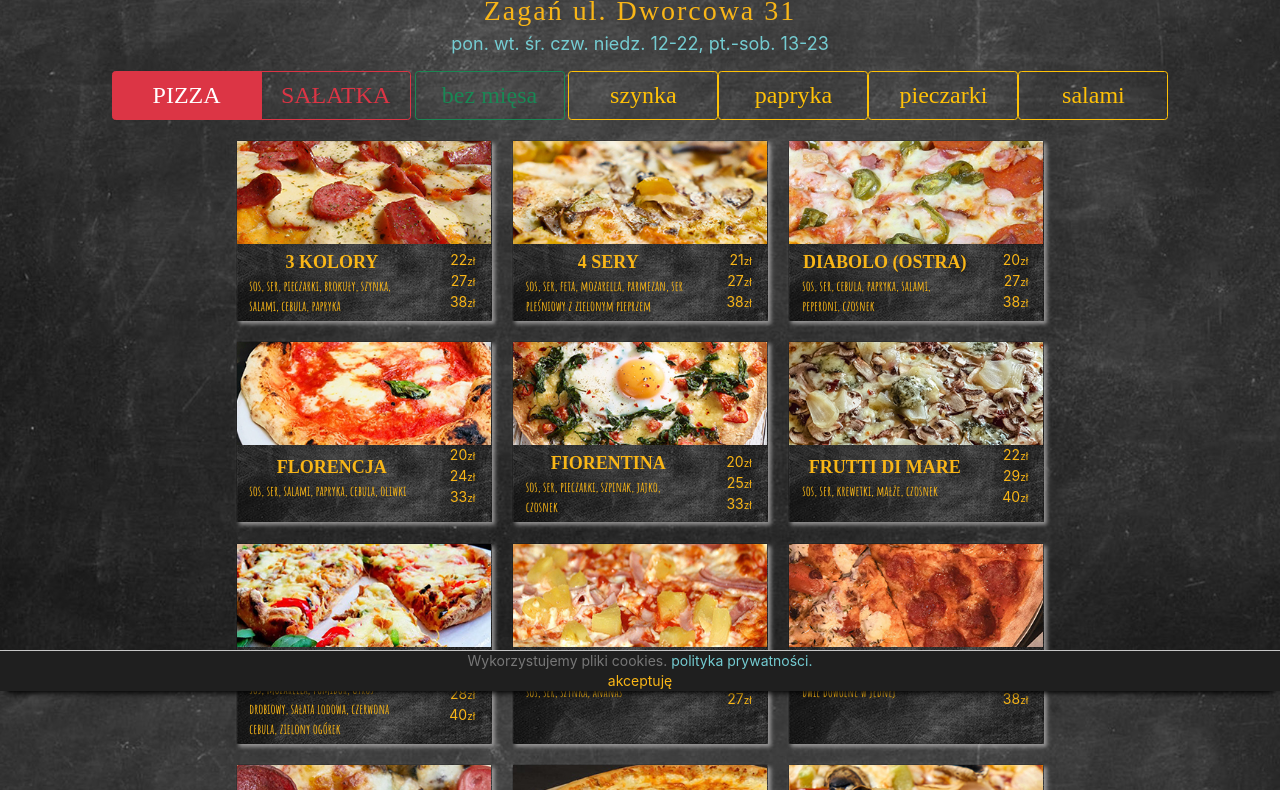
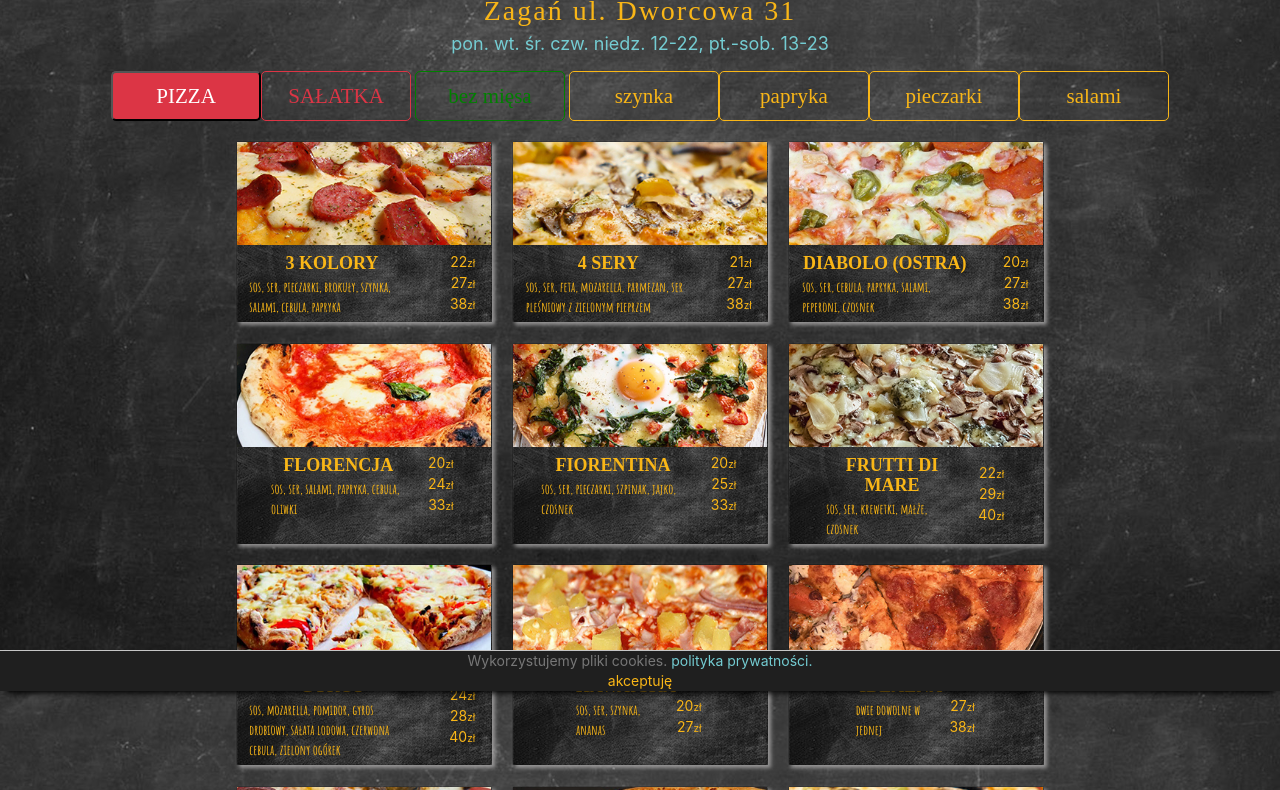
Before and after one commit to PiotrBozek/newSite3po3_2021, a React app: page / in a window 1280 px wide. Shown: the part 109-899 px from the top of the page. Built offline with nearby package versions, Linux system fonts and the light colour scheme; a web font is replaced by a local one.

Commit message:
corrected buttons

```diff
--- a/src/components/App.css
+++ b/src/components/App.css
@@ -1,5 +1,5 @@
 * {
-    margin: 0;
+    margin: 0 auto;
     padding: 0;
 }
 
@@ -11,9 +11,15 @@ body {
 }
 
 .App {
+    display: flex;
+    flex-direction: column;
     width: 100vw;
+    min-height: 100hv;
     position: relative;
     text-align: center;
+}
+.information {
+    flex-basis: 10vh;
 }
 
 footer {
@@ -24,3 +30,8 @@ footer {
     padding-top: 3px;
     font-size: 18px;
 }
+
+.products {
+    flex-grow: 1;
+    border: chartreuse 1px solid;
+}
--- a/src/components/App.js
+++ b/src/components/App.js
@@ -111,17 +111,16 @@ class App extends React.Component {
 
 render() {
   const {choice, choiceHam, choiceMushrooms, choicePeppers, choiceSalami, coockies, flag, pizzas, salad, vegetarian} = this.state
-  console.log(coockies)
   return (
     <Router>
     <div className="App">
           <Header
-          FlagClickPl={this.handleFlagClickPl}
-          FlagClickEn={this.handleFlagClickEn}
-          flag = {flag}
+              FlagClickPl={this.handleFlagClickPl}
+              FlagClickEn={this.handleFlagClickEn}
+              flag = {flag}
           />
           <Information className="information" />
-          <Search
+          <Search    className="search"
               onFormSubmitPizza = {this.onValueButtonPizza}
               onFormSubmitSalad = {this.onValueButtonSalad}
               onChangeStateVegetarian = {this.changeStateVege}
@@ -139,6 +138,7 @@ render() {
               flag={flag}
           />
           <Products
+              className="products"
               products={choice === 'pizza' ? pizzas :  salad }
               vegetarian = {vegetarian}
               ham = {choiceHam}
--- a/src/components/Header/styles.css
+++ b/src/components/Header/styles.css
@@ -58,13 +58,8 @@
     width: 100%;
 }
 
-.activeFlag {
-    /* box-shadow: cornflowerblue; */
-    border: red 3px solid;
-}
-
 @media ( max-width: 1650px) {
-    .phoneFlags {
+    .headerPhone {
         font-size: 24px;
     }
 }
@@ -84,7 +79,7 @@
 }}
 
 @media (max-width: 720px) {
-    .phoneFlags {
+    .headerPhone {
         font-size: 18px;
     }
 }
@@ -99,4 +94,8 @@
     .pubLogo {
         width: 90%;
     }
+    .headerPhone {
+        font-size: 16px;
+    }
+
 }
--- a/src/components/Products/Product/Product.jsx
+++ b/src/components/Products/Product/Product.jsx
@@ -1,7 +1,5 @@
 import React from 'react';
 import './styles.css';
-// import bgProduct from '../../../image/bgcart.jpg';
-
 
 const Product = (props) => {
 
@@ -15,7 +13,6 @@ const Product = (props) => {
 
     return (
         <div className="cards" onClick={() => props.productView(props.id)}>
-
             <div className="card">
                 <div>
                     <img className="image" src={picture} alt={`Pizza ${name}`} />
--- a/src/components/Products/Product/styles.css
+++ b/src/components/Products/Product/styles.css
@@ -130,3 +130,6 @@
         font-size: 10px;
     }
 }
+@media (max-width: 480px) {
+
+}
--- a/src/components/Search/Search.jsx
+++ b/src/components/Search/Search.jsx
@@ -9,58 +9,58 @@ const Search = (props) => {
         <>
         <div className="search">
             <ButtonGroup aria-label="Toolbar with button groups">
-                <Button
-                    className={props.choice === 'pizza' ? "buttonRedActive" : "button"}
+                <button
+                    className={props.choice === 'pizza' ? "buttonRedActive" : "button_choice"}
                     variant="outline-danger"
                     onClick={props.onFormSubmitPizza}
                 >
                         PIZZA
-                </Button>
-                <Button
-                    className={props.choice === 'salad' ? "buttonRedActive" : "button"}
+                </button>
+                <button
+                        className={props.choice === 'salad' ? "buttonRedActive" : "button_choice"}
                     variant="outline-danger"
                     onClick={props.onFormSubmitSalad}
                 >
                         {props.flag === 'pl' ? "SAŁATKA" : "SALAD"}
-                </Button>
+                </button>
             </ButtonGroup>{' '}
             <ButtonGroup >
-                <Button
-                    className ={props.vegetarian === true ? "buttonVegeActive" : "button"}
+                <button
+                    className ={props.vegetarian === true ? "buttonVegeActive" : "button_vege"}
                     variant="outline-success"
                         onClick={props.onChangeStateVegetarian}
                 >
                         {props.flag === 'pl' ? "bez mięsa" : "no meat"}
-                </Button>
+                </button>
             </ButtonGroup>{' '}
-                <Button
+                <button
                     className={props.ham === true ? "buttonYellowActive" : "button"}
                     variant="outline-warning"
                     onClick={props.onChangeStateHam}
                     >
                     {props.flag === 'pl' ? "szynka" : "ham"}
-                </Button>
-                <Button
+                </button>
+                <button
                     className={props.peppers === true ? "buttonYellowActive" : "button"}
                     variant="outline-warning"
                     onClick={props.onChangeStatePeppers}
                     >
                     {props.flag === 'pl' ? "papryka" : "peppers"}
-                </Button>
-                <Button
+                </button>
+                <button
                     className={props.mushrooms === true ? "buttonYellowActive" : "button"}
                     variant="outline-warning"
                     onClick={props.onChangeStateMushrooms}
                     >
                     {props.flag === 'pl' ? "pieczarki" : "champignon"}
-                </Button>
-                <Button
+                </button>
+                <button
                     className={props.salami === true ? "buttonYellowActive" : "button"}
                     variant="outline-warning"
                     onClick={props.onChangeStateSalami}
                 >
                     salami
-                </Button>
+                </button>
 
         </div>
         </>
--- a/src/components/Search/styles.css
+++ b/src/components/Search/styles.css
@@ -1,32 +1,63 @@
 .button {
-    font-size: 24px;
+        font-size: 1.5rem;
         width: 150px;
+        height: 50px;
         text-align: center;
         vertical-align: middle;
         font-family: 'Fredericka the Great', 'cursive';
+        background-color: inherit;
+        color: rgb(249, 182, 23);
+        border: rgb(249, 182, 23) 1px solid;
+        border-radius: 5px;
+  }
+
+.button_choice {
+        font-size: 1.5rem;
+        width: 150px;
+        height: 50px;
+        background-color: inherit;
+        color: rgb(220, 53, 69);
+        font-family: 'Fredericka the Great', 'cursive';
+        border: rgb(220, 53, 69) 1px solid;
+        border-radius: 5px;
 }
 .buttonVegeActive {
+        font-size: 1.5rem;
         width: 150px;
+        height: 50px;
         text-align: center;
         vertical-align: middle;
         font-family: 'Fredericka the Great', 'cursive';
-    font-size: 24px;
         background-color: green;
         color: white;
 }
+.button_vege {
+        font-size: 1.5rem;
+        width: 150px;
+        height: 50px;
+        background-color: inherit;
+        color: green;
+        font-family: 'Fredericka the Great', 'cursive';
+        border: green 1px solid;
+        border-radius: 5px;
+
+}
 .buttonRedActive {
+    font-size: 1.5rem;
     width: 150px;
+    height: 50px;
+    border-radius: 5px;
     text-align: center;
     vertical-align: middle;
-    font-size: 24px;
     font-family: 'Fredericka the Great', 'cursive';
     background-color: rgb(220, 53, 69);
     color: white
 }
 
 .buttonYellowActive {
+    font-size: 1.5rem;
     width: 150px;
-    font-size: 24px;
+    height: 50px;
     text-align: center;
     vertical-align: middle;
     font-family: 'Fredericka the Great', 'cursive';
```
Lines whose indentation alone changed are shown as unchanged.
